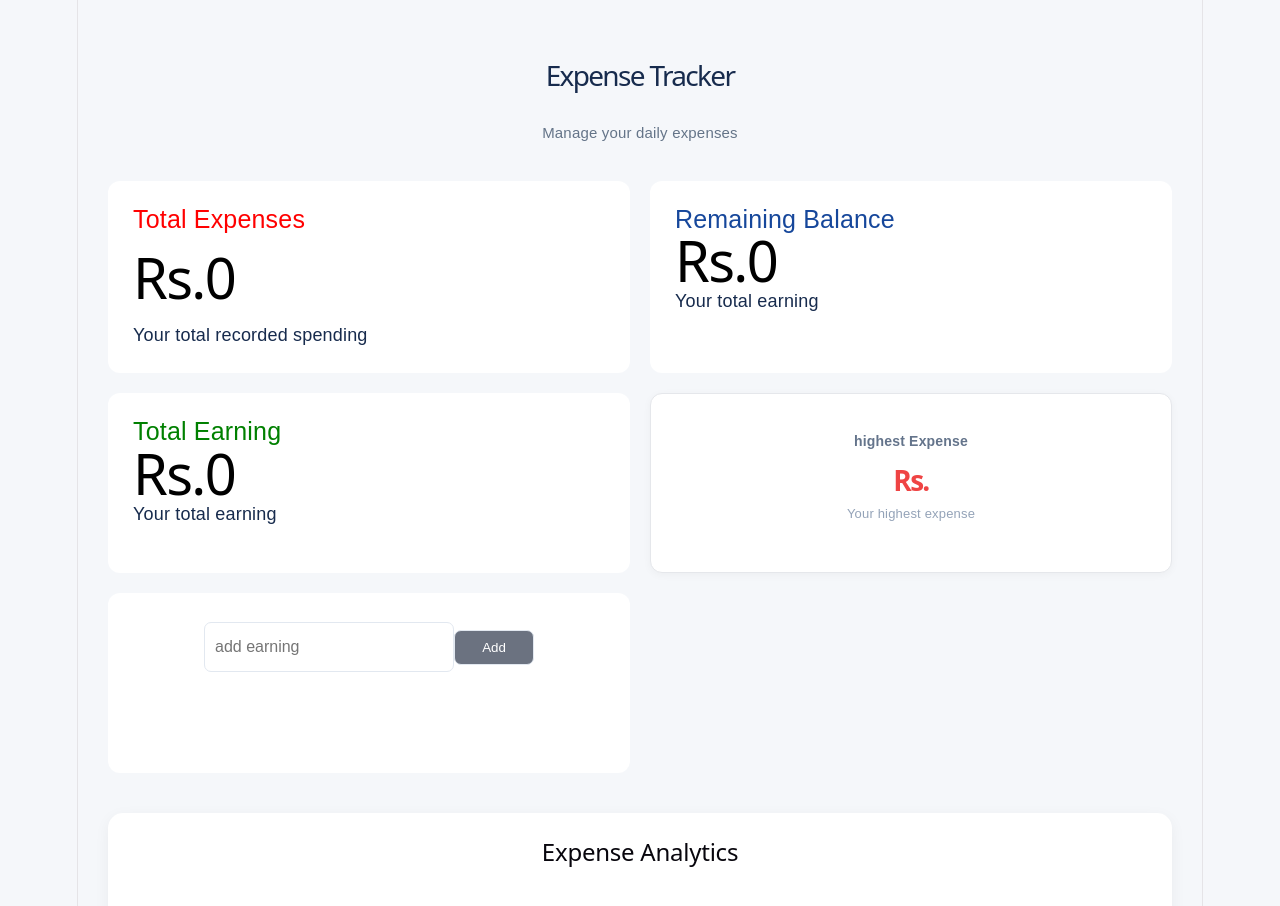
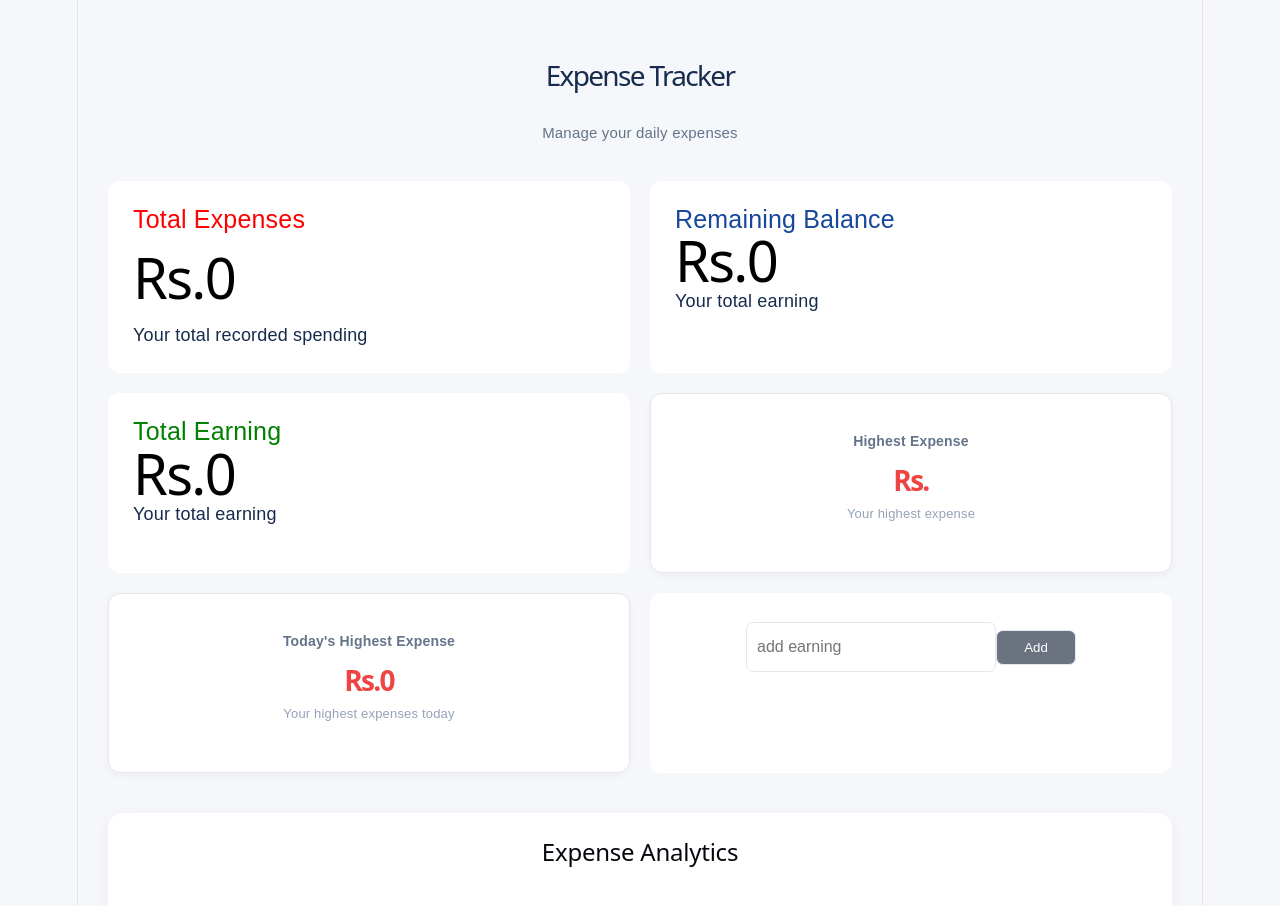
Before and after one commit to Rhishav19/expenses_tracker, a React (Vite) app: page / in a window 1280 px wide. Shown: the top 906 px of the page. Built offline with nearby package versions, Linux system fonts and the light colour scheme.

Commit message:
Add Today's Spending Summary to Dashboard

```diff
--- a/src/App.css
+++ b/src/App.css
@@ -842,3 +842,56 @@ button {
 .dark-app-container .highest-expense-desc {
   color: #9CA3AF;
 }
+
+/* Today Highest Expense Card */
+.today-highest-expense {
+  background-color: #FFFFFF;
+  border: 1px solid #E5E7EB;
+  border-radius: 12px;
+  padding: 20px;
+  box-shadow: 0 2px 8px rgba(0, 0, 0, 0.04);
+  transition: all 0.2s ease;
+}
+
+.today-highest-expense:hover {
+  transform: translateY(-3px);
+  box-shadow: 0 5px 15px rgba(0, 0, 0, 0.08);
+}
+
+.today-highest-expense-label {
+  color: #64748B;
+  font-size: 14px;
+  font-weight: 600;
+  margin-bottom: 12px;
+}
+
+.today-highest-expense-amount {
+  color: #EF4444;
+  font-size: 28px;
+  font-weight: 700;
+  margin: 0;
+}
+
+.today-highest-expense-desc {
+  color: #94A3B8;
+  font-size: 13px;
+  margin-top: 8px;
+}
+
+/* Dark Mode */
+.dark-app-container .today-highest-expense {
+  background-color: #1F2937;
+  border-color: #374151;
+}
+
+.dark-app-container .today-highest-expense-label {
+  color: #9CA3AF;
+}
+
+.dark-app-container .today-highest-expense-amount {
+  color: #F87171;
+}
+
+.dark-app-container .today-highest-expense-desc {
+  color: #9CA3AF;
+}
--- a/src/App.jsx
+++ b/src/App.jsx
@@ -232,6 +232,13 @@ let highestExpense =  expense.length === 0? 0: expense.reduce((accumulator,curre
   }
 },expense[0]);
 
+let today = new Date().toISOString().split("T")[0];
+let filteredToday= expense.filter((item)=>item.date===today)
+let filteredTodayExpenses = filteredToday.reduce((accumulator,currentItem)=>{
+  return accumulator+currentItem.amount;
+},0);
+
+
 return (
   <div className={darkMode?"dark-app-container":"app-container"}>
 
@@ -256,9 +263,14 @@ return (
         <p className="total-earning-desc">Your total earning</p>
       </div>
       <div className="highest-expense">
-        <h3 className="highest-expense-label">highest Expense</h3>
+        <h3 className="highest-expense-label">Highest Expense</h3>
         <h1 className="highest-expense-amount">Rs.{highestExpense.amount}</h1>
         <p className="highest-expense-desc">Your highest expense</p>
+      </div>
+      <div className="today-highest-expense">
+        <h3 className="today-highest-expense-label">Today's Highest Expense</h3>
+        <h1 className="today-highest-expense-amount">Rs.{filteredTodayExpenses}</h1>
+        <p className="today-highest-expense-desc">Your highest expenses today</p>
       </div>
       <div className="add-earning">
         <input type="number" className="earning-input" placeholder="add earning" onChange={updateEarning} value={newEarning}/>
@@ -372,6 +384,7 @@ return (
     </ResponsiveContainer>
   </div>
 </section>
+
   </div>
 );
 }
```
